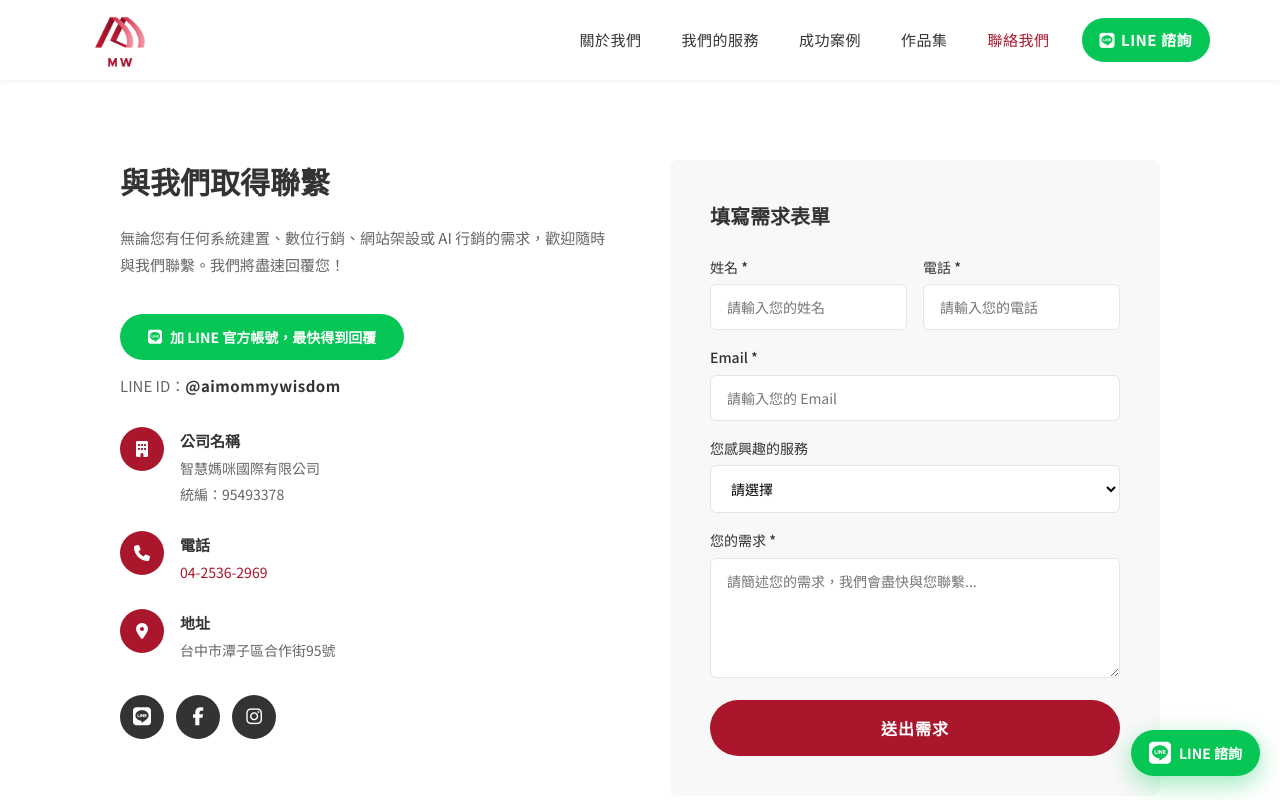
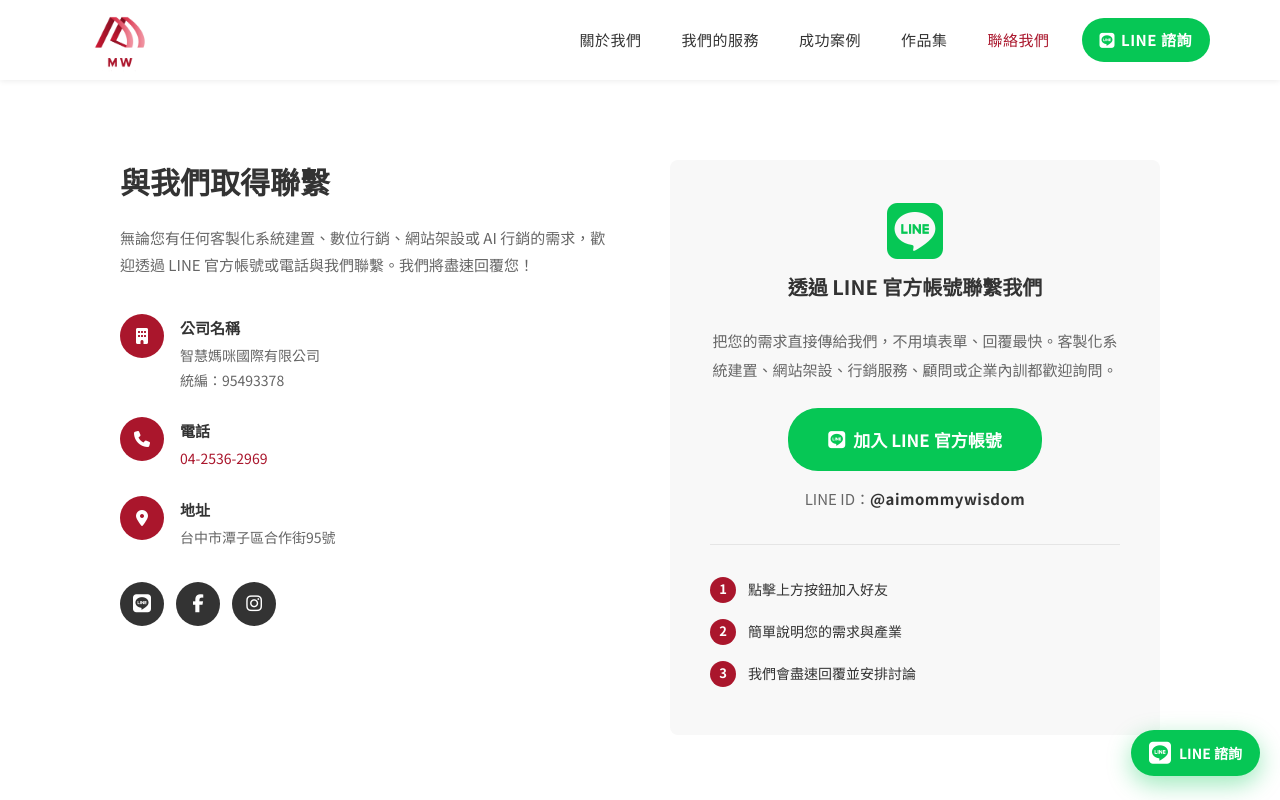
Before and after one commit to vega-create/aimommywisdom, an Astro site: page /contact in a window 1280 px wide. Shown: the top 800 px of the page. Built offline with nearby package versions, Linux system fonts and the light colour scheme; Astro itself is replaced by a stand-in of ours.

Commit message:
移除 Formspree 聯絡表單改為 LINE 聯絡卡；標題改為「客製化系統建置」
- 聯絡頁：拿掉常收到垃圾留言的 Formspree 表單，右側改為 LINE 官方帳號聯絡卡（三步驟說明）
- 首頁 CTA、服務頁 3 步驟不再提「填寫需求表單」；設定檔移除 formspree
- 首頁／服務頁／Schema 的「系統建置」改為「客製化系統建置」

Co-Authored-By: Claude Fable 5.1 <noreply@anthropic.com>

```diff
--- a/src/components/WebSiteSchema.astro
+++ b/src/components/WebSiteSchema.astro
@@ -63,7 +63,7 @@ const schema = {
         { '@type': 'Organization', name: '跟著媽咪團好康', url: 'https://mommywisdom.tw' },
       ],
       knowsAbout: [
-        '系統建置', 'AI 行銷',
+        '客製化系統建置', 'AI 行銷',
         '數位行銷',
         '品牌策略',
         'SEO 優化',
--- a/src/pages/contact.astro
+++ b/src/pages/contact.astro
@@ -8,9 +8,7 @@ import { siteConfig } from '../site.config';
     <div class="contact-grid">
       <div class="contact-info">
         <h2>與我們取得聯繫</h2>
-        <p>無論您有任何系統建置、數位行銷、網站架設或 AI 行銷的需求，歡迎隨時與我們聯繫。我們將盡速回覆您！</p>
-        <a href={siteConfig.social.line} class="btn-line" target="_blank" rel="noopener" style="margin-bottom: 28px;"><i class="fab fa-line"></i> 加 LINE 官方帳號，最快得到回覆</a>
-        <p class="line-id" style="margin: -16px 0 28px;">LINE ID：<strong>{siteConfig.social.lineId}</strong></p>
+        <p>無論您有任何客製化系統建置、數位行銷、網站架設或 AI 行銷的需求，歡迎透過 LINE 官方帳號或電話與我們聯繫。我們將盡速回覆您！</p>
         <div class="info-list">
           <div class="info-item">
             <div class="icon"><i class="fas fa-building"></i></div>
@@ -31,42 +29,17 @@ import { siteConfig } from '../site.config';
           <a href={siteConfig.social.instagram} target="_blank" aria-label="Instagram"><i class="fab fa-instagram"></i></a>
         </div>
       </div>
-      <div class="contact-form">
-        <h3>填寫需求表單</h3>
-        <form action={siteConfig.formspree} method="POST">
-          <div class="form-row">
-            <div class="form-group">
-              <label>姓名 *</label>
-              <input type="text" name="name" placeholder="請輸入您的姓名" required>
-            </div>
-            <div class="form-group">
-              <label>電話 *</label>
-              <input type="tel" name="phone" placeholder="請輸入您的電話" required>
-            </div>
-          </div>
-          <div class="form-group">
-            <label>Email *</label>
-            <input type="email" name="email" placeholder="請輸入您的 Email" required>
-          </div>
-          <div class="form-group">
-            <label>您感興趣的服務</label>
-            <select name="service">
-              <option value="">請選擇</option>
-              <option>系統建置</option>
-              <option>網站架設</option>
-              <option>行銷服務</option>
-              <option>行銷顧問</option>
-              <option>AI SEO</option>
-              <option>企業內訓</option>
-              <option>其他</option>
-            </select>
-          </div>
-          <div class="form-group">
-            <label>您的需求 *</label>
-            <textarea name="message" placeholder="請簡述您的需求，我們會盡快與您聯繫..." required></textarea>
-          </div>
-          <button class="btn-submit" type="submit">送出需求</button>
-        </form>
+      <div class="contact-form contact-line">
+        <div class="contact-line-icon"><i class="fab fa-line"></i></div>
+        <h3>透過 LINE 官方帳號聯繫我們</h3>
+        <p>把您的需求直接傳給我們，不用填表單、回覆最快。客製化系統建置、網站架設、行銷服務、顧問或企業內訓都歡迎詢問。</p>
+        <a href={siteConfig.social.line} class="btn-line btn-line-lg" target="_blank" rel="noopener"><i class="fab fa-line"></i> 加入 LINE 官方帳號</a>
+        <p class="line-id">LINE ID：<strong>{siteConfig.social.lineId}</strong></p>
+        <div class="contact-line-steps">
+          <div><span>1</span>點擊上方按鈕加入好友</div>
+          <div><span>2</span>簡單說明您的需求與產業</div>
+          <div><span>3</span>我們會盡速回覆並安排討論</div>
+        </div>
       </div>
     </div>
   </div>
--- a/src/site.config.ts
+++ b/src/site.config.ts
@@ -24,5 +24,4 @@ export const siteConfig = {
     client: 'ca-pub-3493526929407874',
     enabled: false,
   },
-  formspree: 'https://formspree.io/f/xlgwejje',
 };
--- a/src/styles/global.css
+++ b/src/styles/global.css
@@ -1068,3 +1068,16 @@ ul { list-style: none; }
   .line-float { right: 16px; bottom: 16px; padding: 12px 14px; }
   .line-float span { display: none; }
 }
+
+/* 聯絡頁：LINE 聯絡卡（取代表單） */
+.contact-line { text-align: center; }
+.contact-line-icon { font-size: 56px; color: #06C755; margin-bottom: 12px; line-height: 1; }
+.contact-line > p { font-size: 15px; color: var(--text-light); line-height: 1.9; margin-bottom: 24px; }
+.contact-line .btn-line-lg { padding: 18px 40px; font-size: 17px; }
+.contact-line-steps { margin-top: 30px; padding-top: 24px; border-top: 1px solid var(--border); text-align: left; }
+.contact-line-steps div { display: flex; align-items: center; gap: 12px; font-size: 14px; color: var(--text); padding: 8px 0; }
+.contact-line-steps span {
+  flex-shrink: 0; width: 26px; height: 26px; border-radius: 50%;
+  background: var(--red); color: var(--white); font-size: 13px; font-weight: 700;
+  display: inline-flex; align-items: center; justify-content: center;
+}
```
Also changed, not shown: src/pages/index.astro (+6 -6 lines), src/pages/services.astro (+5 -5 lines).
